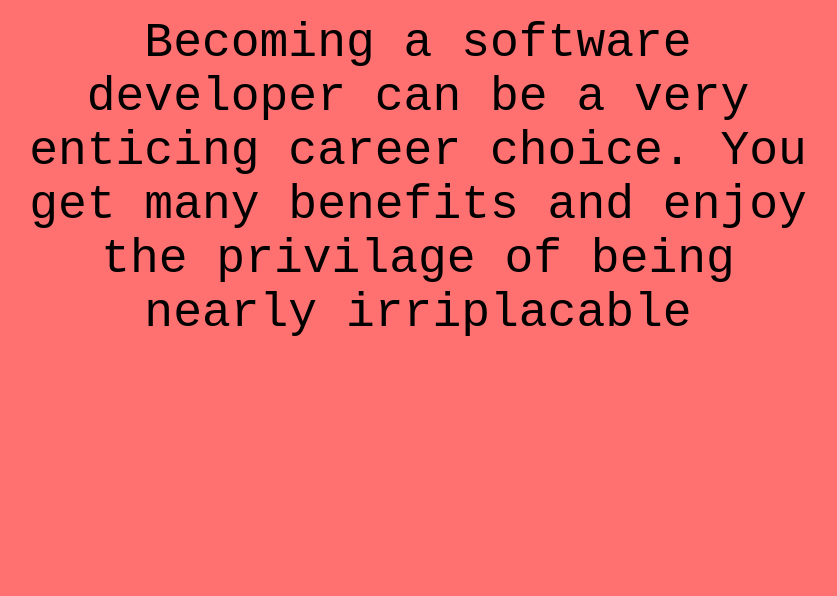
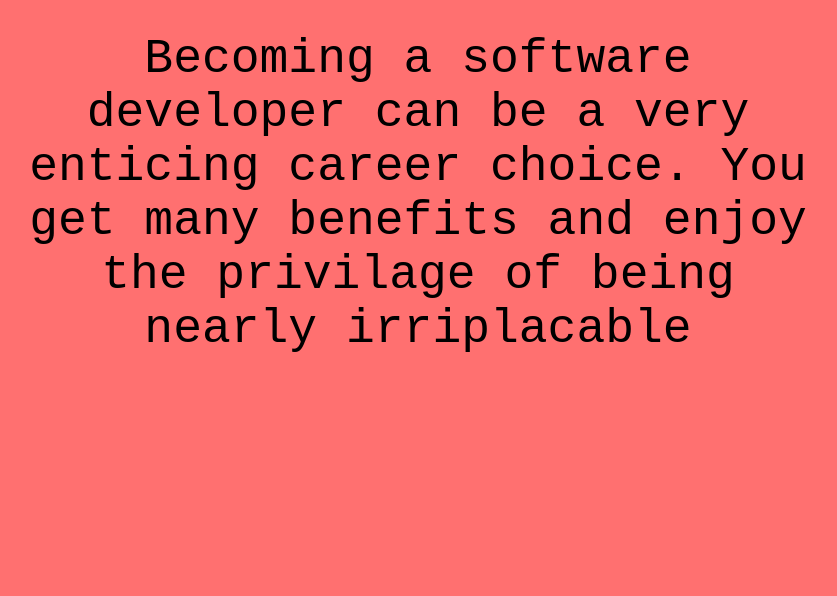
Before and after one commit to LinYu-Ch/finalChallenge, a plain HTML site: page index.html in a window 1280 px wide. Shown: the part 204-800 px from the top of the page, without its empty margins (222-1059 px from the left). Drawn offline with Linux system fonts and the light colour scheme.

Commit message:
Update mainStyle.css

```diff
--- a/mainStyle.css
+++ b/mainStyle.css
@@ -23,6 +23,7 @@ body {
 }
 section {
     padding: 1rem;
+    padding-block: 2rem;
     min-height: 100vh;
     text-align: center;
 }
```
